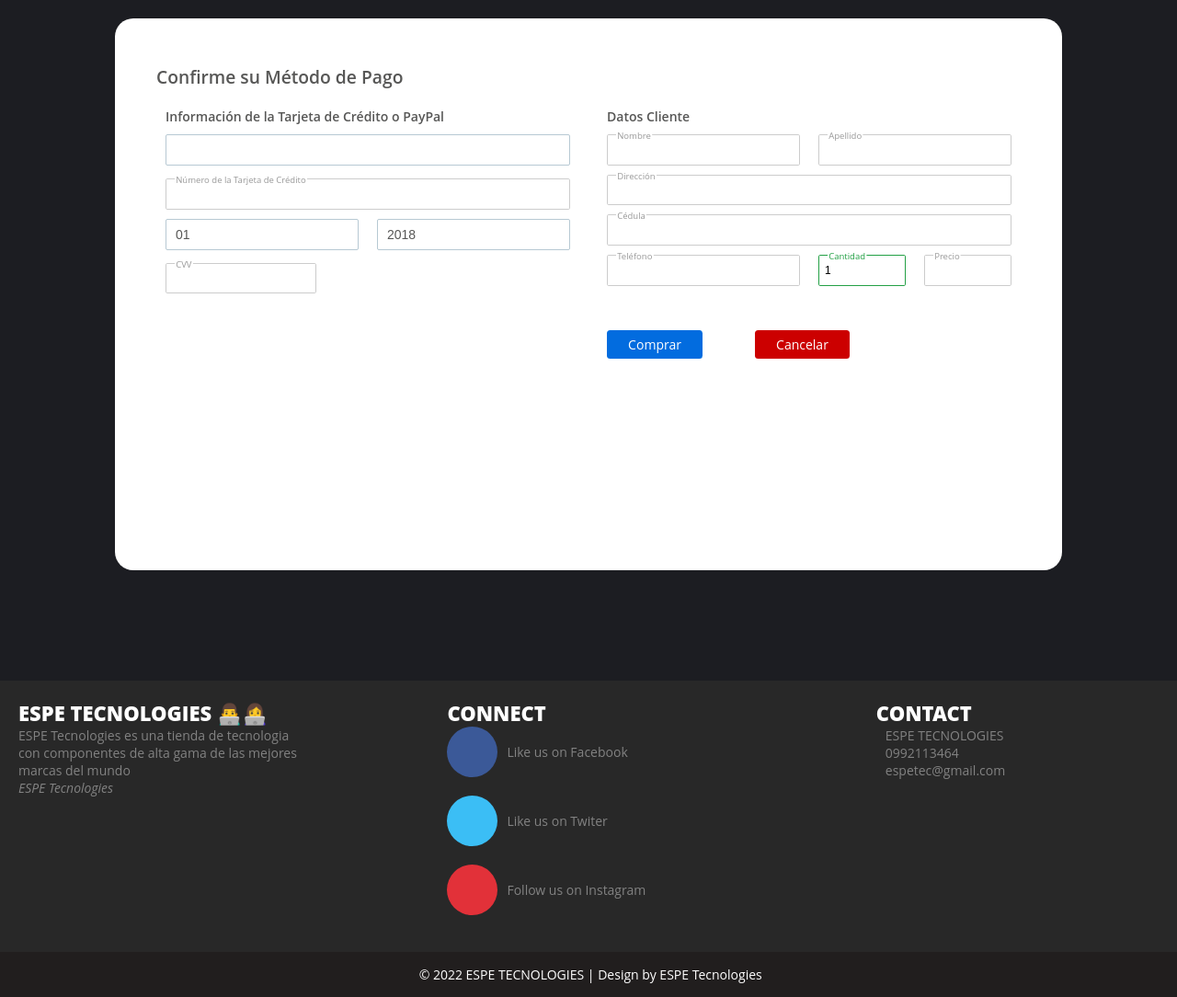
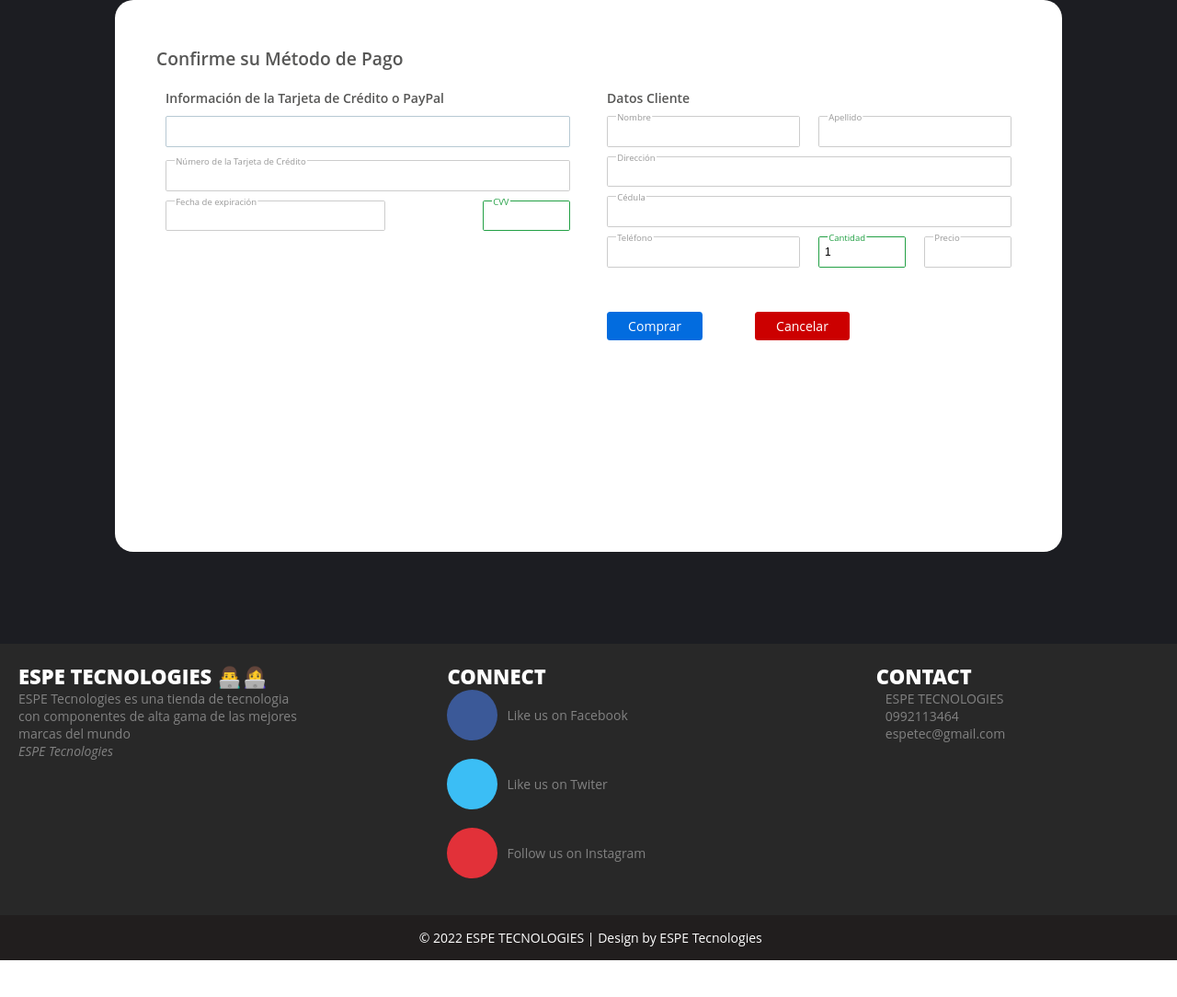
Before and after one commit to sfbarragan/TiendaOnline_ProyectoU1_DW, a PHP site: page /facturacion.php?id=1 in a window 1280 px wide. Shown: the part 200-1284 px from the top of the page at 92% size. After the commit the page ends 1244 px from the top, so only its background shows below. Run offline with PHP 8.4, Linux system fonts and the light colour scheme; data that the repository does not hold is empty; some libraries are stand-ins or nearby versions.

Commit message:
Máscara de validación

```diff
--- a/CSS/factura.css
+++ b/CSS/factura.css
@@ -10,7 +10,7 @@ body, html {
     padding: 50px 25px 0 25px;
     background-color: white;
     min-width: calc(100vw - 300px);
-    max-width: calc(100vw - 400px);
+    max-width: auto;
     min-height: calc(100vh - 300px);
     max-height: auto;
     padding-bottom: 50px;
@@ -97,8 +97,3 @@ p.moreinfo {
     left: -100px;
     top: 30px;
 }
-
-form {
-    width: auto;
-    margin-bottom: 120px;
-}
--- a/facturacion.php
+++ b/facturacion.php
@@ -117,19 +117,22 @@
   <meta http-equiv="X-UA-Compatible" content="IE=edge">
   <meta name="viewport" content="width=device-width, initial-scale=1.0">
   <title>Método de Pago</title>
+  <link rel="icon" type="image/x-icon" href="img/favicon.ico" />
 
-  <link rel="icon" type="image/x-icon" href="img/favicon.ico" />
   <link rel="stylesheet" href="CSS/base.css" />
   <link rel="stylesheet" href="CSS/facturaMain.css">
   <link rel="stylesheet" href="CSS/factura.css">
   <script src="JS/footer.js"></script>
   <script src="JS/menu.js"></script>
+
+  <script src="https://cdnjs.cloudflare.com/ajax/libs/jquery/3.1.1/jquery.min.js"></script>
+<script src="https://s3-us-west-2.amazonaws.com/s.cdpn.io/3/jquery.inputmask.bundle.js"></script>
 </head>
 
 <body>
   <pag-menu></pag-menu>
   <form method="post">
-    <div class="grid-container" style="margin-top: 20px;">
+    <div class="grid-container" style="margin-bottom: 100px;">
       <div class="grid-100 tablet-grid-100 mobile-grid-100">
         <div class="grid-35 tablet-grid-100 mobile-grid-100">
           <h4 class="heading">Confirme su Método de Pago</h4>
@@ -159,46 +162,19 @@
             </select>
           </div>
           <div class="grid-100 tablet-grid-100 mobile-grid-100">
-            <input name="num_tarjeta" type="number" maxlength="16" required />
+            <input required class="cc-number-input" name="num_tarjeta" id="cc" type="text" data-inputmask="'mask': '9999 9999 9999 9999'"/>
             <label alt="Número de Tarjeta de Crédito" placeholder="Número de la Tarjeta de Crédito"></label>
           </div>
-          <div class="grid-100 tablet-grid-100 mobile-grid-100 grid-parent">
-            <div class="grid-50 tablet-grid-100 mobile-grid-100">
-              <select name="mes_tarjeta" required>
-              <option value="Mes" disabled>Seleccione el Mes de Expiración</option>
-                <option value="01">01</option>
-                <option value="02">02</option>
-                <option value="03">03</option>
-                <option value="04">04</option>
-                <option value="05">05</option>
-                <option value="06">06</option>
-                <option value="07">07</option>
-                <option value="08">08</option>
-                <option value="09">09</option>
-                <option value="10">10</option>
-                <option value="11">11</option>
-                <option value="12">12</option>
-              </select>
-            </div>
-            <div class="grid-50 tablet-grid-100 mobile-grid-100">
-              <select name="año_tarjeta" type="select" required/>
-                <option value="Mes" disabled>Seleccione el Año de Expiración</option>
-                <option value="2018">2018</option>
-                <option value="2019">2019</option>
-                <option value="2020">2020</option>
-                <option value="2021">2021</option>
-                <option value="2022">2022</option>
-                <option value="2023">2023</option>
-                <option value="2024">2024</option>
-                <option value="2025">2025</option>
-                <option value="2026">2026</option>
-                <option value="2027">2027</option>
-              </select>
+          <div class="grid-75 tablet-grid-50 mobile-grid-50 grid-parent">
+            <div class="grid-75 tablet-grid-100 mobile-grid-100">
+              <input required name="fecha_expiracion" type="text" id="date" data-inputmask="'alias': 'date'"/>
+              <label alt="Fecha de expiración" placeholder="Fecha de expiración"></label>
             </div>
           </div>
-          <div class="grid-100 tablet-grid-100 mobile-grid-100 grid-parent">
-            <div class="grid-40 tablet-grid-40 mobile-grid-90">
-              <input name="cvv_tarjeta" type="number" maxlength="4" required />
+          <div class="grid-25 tablet-grid-50 mobile-grid-50 grid-parent">
+            <div class="grid-100 tablet-grid-40 mobile-grid-90">
+              <input name="cvv_tarjeta" type="number" oninput="javascript: if (this.value.length > this.maxLength) this.value = this.value.slice(0, this.maxLength);"
+                maxlength = "3" />
               <label alt="CVV" placeholder="CVV"></label>
             </div>
           </div>
@@ -258,6 +234,13 @@
     </div>
   </form>
   <pag-footer></pag-footer>
+  <script>
+    $(":input").inputmask();
+    Inputmask("9{2}[-]9[-]9{2}", {
+                    placeholder: "-",
+                    greedy: false
+                }).mask('#date');
+  </script>
 </body>
 
 </html>
```
